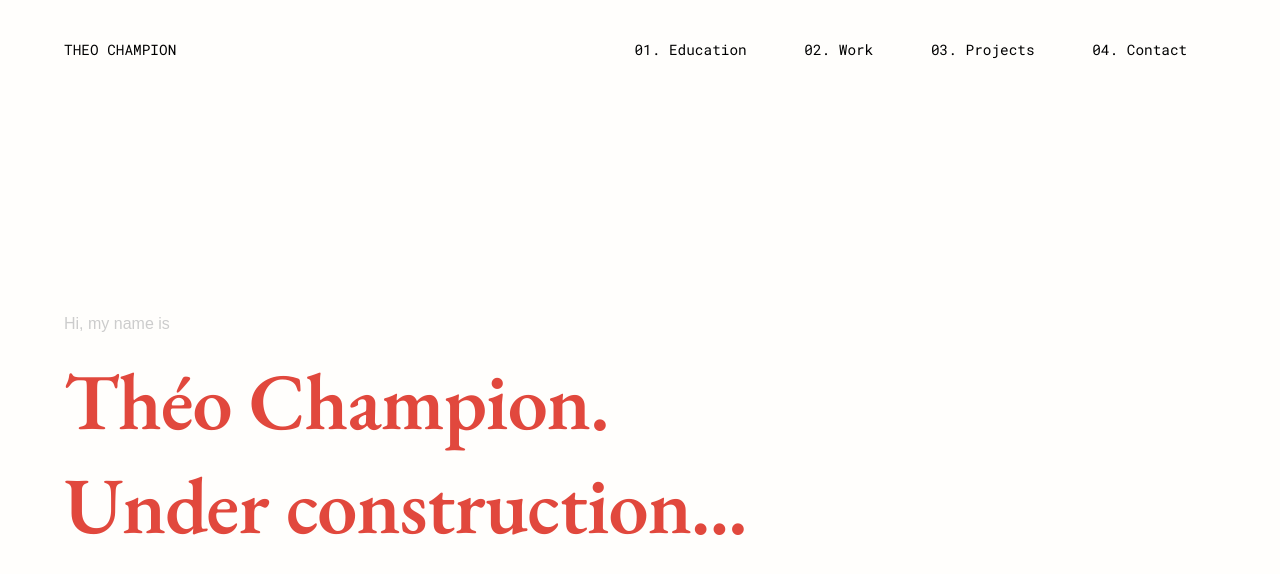
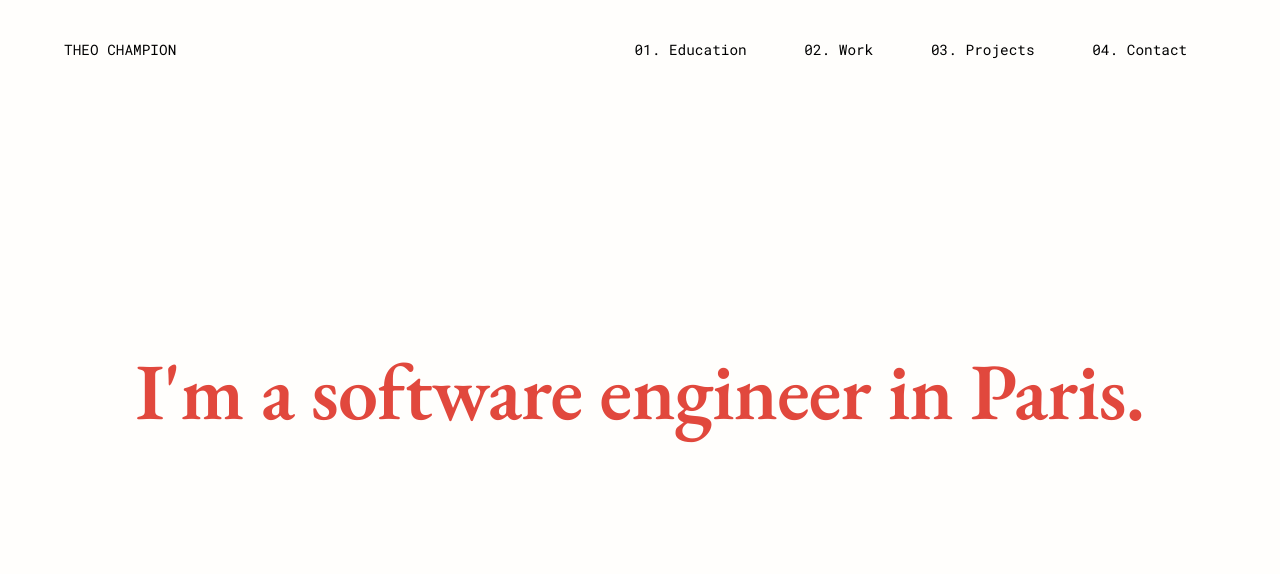
Before and after one commit to tzvc/personal-website, a React (Create React App) app: page / in a window 1280 px wide. Shown: the top 574 px of the page. Built offline with nearby package versions, Linux system fonts and the light colour scheme.

Commit message:
:lipstick: Simplify homepage text

```diff
--- a/src/App.js
+++ b/src/App.js
@@ -6,6 +6,7 @@ import { BrowserRouter as Router, Route } from "react-router-dom";
 import HomePage from "./pages/HomePage.js";
 import EducationPage from "./pages/EducationPage";
 import WorkPage from "./pages/WorkPage.js";
+import ContactPage from "./pages/ContactPage.js";
 // components
 import NavBar from "./components/NavBar";
 
@@ -31,6 +32,7 @@ function App() {
 				<Route path="/" exact component={HomePage} />
 				<Route path="/education" component={EducationPage} />
 				<Route path="/work" component={WorkPage} />
+				<Route path="/contact" component={ContactPage} />
 			</Router>
 		</ThemeProvider>
 	);
--- /dev/null
+++ b/src/pages/ContactPage.js
@@ -0,0 +1,21 @@
+import React from "react";
+// components
+import PageTitle from "../components/PageTitle";
+
+const contact = `
+{
+	"name": Théo Champion
+	"location": Paris, FRANCE
+	"email_address": contact.theochampion@gmail.com
+	"phone_number": (+33)624651305
+}
+`;
+
+const ContactPage = () => (
+	<>
+		<PageTitle>Contact</PageTitle>
+		<pre>{contact}</pre>
+	</>
+);
+
+export default ContactPage;
--- a/src/pages/HomePage.js
+++ b/src/pages/HomePage.js
@@ -4,13 +4,14 @@ import styled from "styled-components";
 const Content = styled.div`
 	display: flex;
 	flex-direction: column;
-	align-items: flex-start;
+	align-items: center;
 	justify-content: center;
-	padding-top: 30vh;
+	padding-top: 35vh;
 `;
 
 const TitleText = styled.p`
-	font-family: "Arial";
+	font-family: "Roboto Mono", monospace;
+	font-size: 1em;
 	color: #cccccc;
 `;
 
@@ -34,10 +35,9 @@ const Title = styled.h1`
 
 const HomePage = () => (
 	<Content>
-		<TitleText>Hi, my name is</TitleText>
-		<Title>Théo Champion.</Title>
-		<Title>Under construction...</Title>
-		{/* <TitleText>This website is still under construction.</TitleText> */}
+		{/* <TitleText>Hi, my name is Théo Champion</TitleText> */}
+		{/* <Title>Théo Champion.</Title> */}
+		<Title>I'm a software engineer in Paris.</Title>
 	</Content>
 );
 
```
